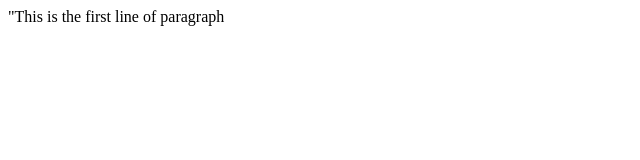
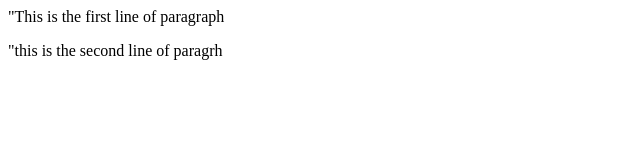
Before and after one commit to Pooja-malipatil/localrepo, a plain HTML site: page index.html in a window 1280 px wide. Shown: the whole page, without its empty margins (0-640 px from the left). Drawn offline with Linux system fonts and the light colour scheme.

Commit message:
added a line

```diff
--- a/index.html
+++ b/index.html
@@ -1 +1,2 @@
 <p>"This is the first line of paragraph</p>
+<p>"this is the second line of paragrh</p>
```
